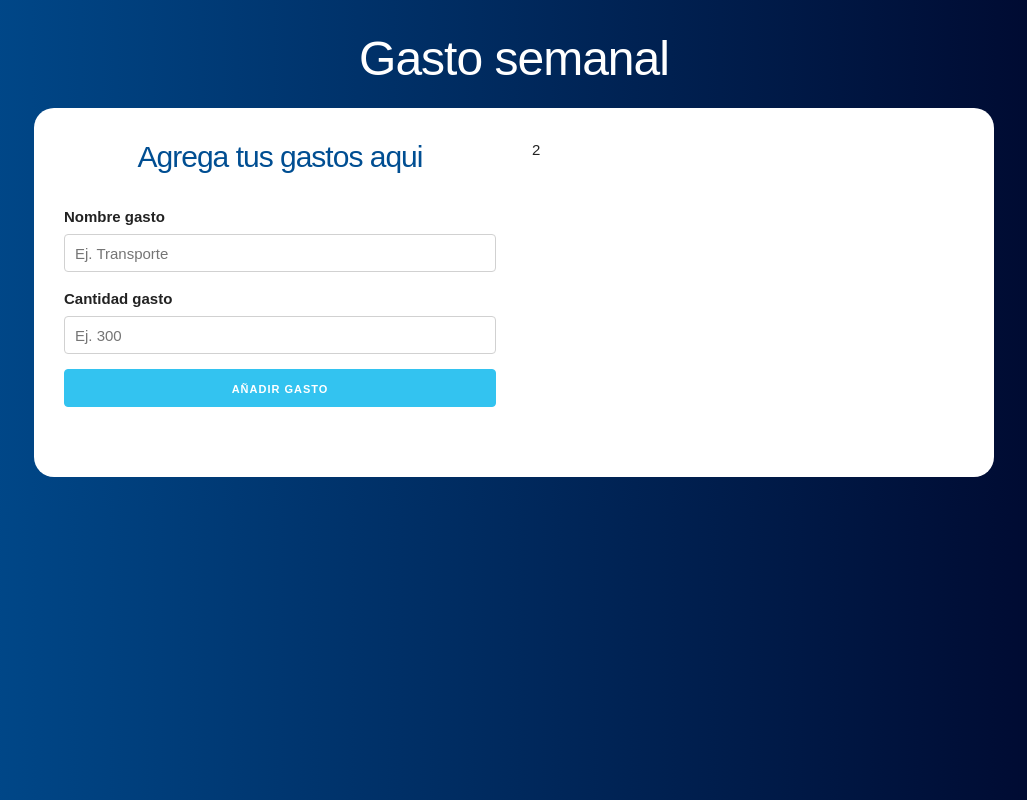
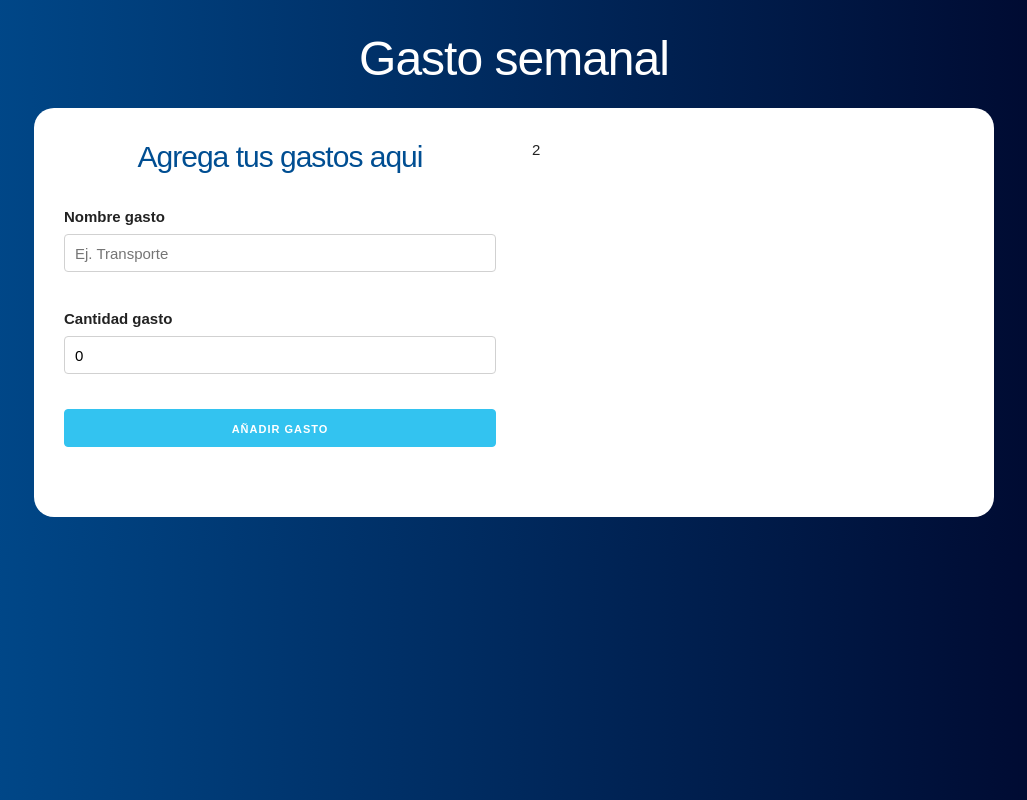
Before and after one commit to tommgarciag/intro-react, a React (Create React App) app in the folder presupuestos/: page / in a window 1280 px wide. Both pictures are taken after typing "5" into the empty fields and a click on the input "Definir presupuesto". Shown: the whole page, without its empty margins (126-1153 px from the left). Built offline with nearby package versions, Linux system fonts and the light colour scheme.

Commit message:
Creo state para los gastos, creo validacion y creo el objeto gasto

```diff
--- a/presupuestos/package.json
+++ b/presupuestos/package.json
@@ -9,6 +9,7 @@
     "react": "^17.0.2",
     "react-dom": "^17.0.2",
     "react-scripts": "4.0.3",
+    "shortid": "^2.2.16",
     "web-vitals": "^1.1.1"
   },
   "scripts": {
--- a/presupuestos/src/components/Formulario.js
+++ b/presupuestos/src/components/Formulario.js
@@ -1,9 +1,52 @@
 import React, { useState } from "react";
+import Errores from './Errores';
+import shortid from 'shortid';
 
 const Formulario = () => {
+
+  // State
+
+  const [ nombreGasto, guardarNombre ] = useState('');
+  const [ cantidadGasto, guardarGasto ] = useState(0);
+  const [ error, guardarError ] = useState(false);
+
+  // Cuando el usuario agrega un gasto
+  const agregarGasto = e => {
+    e.preventDefault();
+
+    // Validar
+    if(cantidadGasto < 1 || isNaN(cantidadGasto) || nombreGasto.trim() === '') {
+      guardarError(true);
+      return;
+    }
+
+    // Si pasa la validacion
+    guardarError(false);
+
+    // Construir gasto
+    const gasto = {
+      nombreGasto,
+      cantidadGasto,
+      id: shortid.generate()
+    }
+
+    console.log(gasto);
+
+    // Pasar el gasto al componente principal
+
+
+    // Limpiar formulario
+  }
+
+
   return (
-    <form>
+    <form
+      onSubmit={agregarGasto}
+
+    >
       <h2>Agrega tus gastos aqui</h2>
+
+      {error ? <Errores mensaje="Ambos campos son obligatorios o Presupuesto incorrecto" /> : null}
 
       <div className="campo">
         <label>Nombre gasto</label>
@@ -11,21 +54,29 @@ const Formulario = () => {
           type="text"
           className="u-full-width"
           placeholder="Ej. Transporte"
+          value={nombreGasto}
+          onChange={e => guardarNombre(e.target.value)}
         />
+      </div>
 
+      <div className="campo">
         <label>Cantidad gasto</label>
         <input
             type="number"
             className="u-full-width"
             placeholder="Ej. 300"
-        />
+            value={cantidadGasto}
+            onChange={e => guardarGasto(parseInt(e.target.value, 10))}
 
-        <input
-          type="submit"
-          className="button-primary u-full-width"
-          value="Añadir gasto"
         />
       </div>
+
+      <input
+        type="submit"
+        className="button-primary u-full-width"
+        value="Añadir gasto"
+      />
+
     </form>
   );
 };
```
Also changed, not shown: 1 other file (tests, documents, lock files or other folders).
